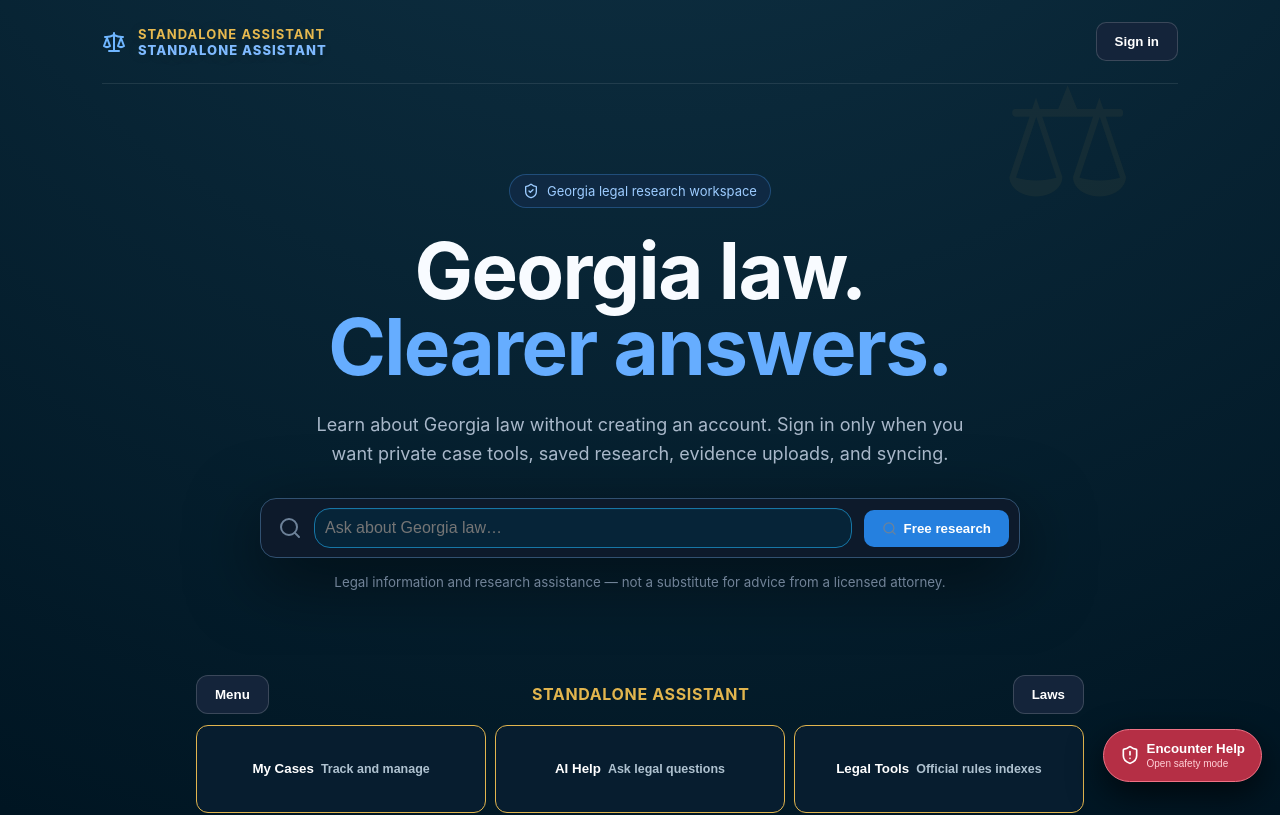
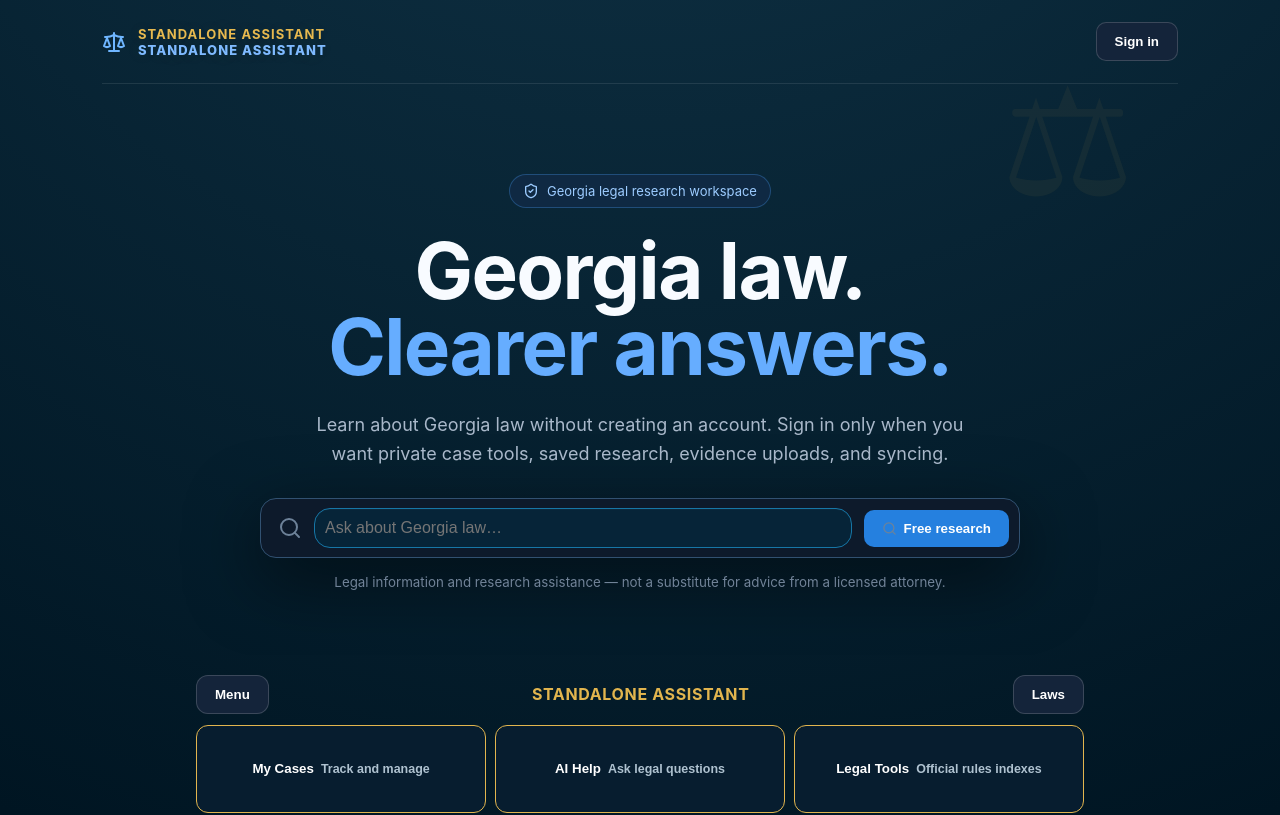
Before and after one commit to davidgoldberg6060-oss/GA-LAW-HELP, a React (Vite) app: page / in a window 1280 px wide. Shown: the top 815 px of the page. Built offline with nearby package versions, Linux system fonts and the light colour scheme.

Commit message:
Remove floating red Encounter Help button; encounter help stays on the home situation cards and the menu

```diff
--- a/src/App.tsx
+++ b/src/App.tsx
@@ -559,7 +559,7 @@ export default function App(){
   <MyCase api={API} initial={caseStart} onCivil={()=>setTool('case')} onAsk={()=>setTool('avoid')}/>
   <section className="learn" id="law-library"><div className="sectionTitle"><BookOpen/><div><h2>Funny, Weird & Surprising Georgia Law</h2><p>Browse free as a guest: real Georgia laws and court cases that sound made up, each with its citation and source.</p></div></div>
    <FunnyGeorgia api={API}/></section>
-  <button className="encounterFab" onClick={()=>{setScenario('traffic');openPolice()}}><ShieldAlert size={20}/><span><b>Encounter Help</b><small>Open safety mode</small></span></button>
+  {/* No floating Encounter Help button: encounter/safety help is on the home "What is happening?" cards and the menu (Know Your Rights, Emergency Help). */}
   {tool&&<div className="modalBack" onMouseDown={e=>{if(e.target===e.currentTarget)closeTool()}}><section className="toolModal" role="dialog" aria-modal="true" aria-label={tool==='avoid'?'Avoid trouble':tool==='case'?'Private case assistant':'Help me talk to police'}>
    <button className="close" onClick={closeTool} aria-label="Close"><X/></button>
    {tool==='avoid'?<><ShieldAlert className="modalLogo"/><h2>Avoid Trouble</h2><p>Choose the situation closest to what is happening. Safety comes first; this is general information, not a substitute for a lawyer.</p>
--- a/src/styles.css
+++ b/src/styles.css
@@ -29,11 +29,11 @@
 .recordingList{margin-top:16px;border-top:1px solid #ffffff14;padding-top:13px}.recordingList h3{font-size:14px;margin:0 0 9px}.recordingList article{display:flex;justify-content:space-between;align-items:center;gap:10px;background:#0d1d30;border:1px solid #ffffff12;border-radius:10px;padding:11px}.recordingList article+article{margin-top:8px}.recordingList article>div:first-child{display:grid;gap:3px}.recordingList article span,.recordingList article small{color:#8094a8;font-size:11px}.recordingList article>div:last-child{display:flex;gap:5px}.recordingList article button{padding:8px;background:#142c45}.recordingList article .deleteRecording{color:#ff9aaa;border-color:#743342}
 @media(max-width:700px){.recordingHead{align-items:flex-start;flex-direction:column}.recordingHead select{width:100%}.recordingList article{align-items:flex-start;flex-direction:column}.recordingList article>div:last-child{width:100%}.recordingList article button{flex:1}}
 
-.encounterFab{position:fixed;right:18px;bottom:18px;z-index:30;background:#b52f45;border:1px solid #ef7285;box-shadow:0 12px 35px #000a;padding:12px 16px;border-radius:99px}.encounterFab>span{display:grid;text-align:left;line-height:1.05}.encounterFab small{color:#ffd0d7;font-size:10px;margin-top:3px;font-weight:500}
+
 .protectionPanel{background:#07111e;border:1px solid #2b4662;border-radius:14px;margin:15px 0;overflow:hidden}.protectionPanel summary{display:flex;align-items:center;gap:10px;cursor:pointer;padding:14px;list-style:none}.protectionPanel summary::-webkit-details-marker{display:none}.protectionPanel summary>svg{color:#67adf6;flex:0 0 auto}.protectionPanel summary span{display:grid;gap:3px}.protectionPanel summary small{color:#7f94aa;font-weight:400}.protectionPanel[open] summary{border-bottom:1px solid #ffffff12}
 .incidentGrid{display:grid;grid-template-columns:1fr 1fr;gap:11px;padding:14px 14px 0}.incidentGrid label,.incidentNotes{display:grid;gap:6px;color:#aebed0;font-size:12px}.incidentGrid input,.incidentNotes textarea{width:100%;background:#0c1d30;border:1px solid #2e4a67;color:white;border-radius:9px;padding:10px;font:inherit;outline:0}.incidentGrid input:focus,.incidentNotes textarea:focus{border-color:#5aa9f5}.locationButton{margin:12px 14px 0;background:#153554;border-color:#3f75a6}.incidentNotes{padding:12px 14px 0}.incidentNotes textarea{min-height:105px;resize:vertical;line-height:1.4}.incidentActions{display:flex;gap:8px;padding:12px 14px 14px}.incidentActions button{flex:1;background:#247fdc;border:0}.incidentActions .clearReport{background:#411d28;border:1px solid #713240;color:#ffc2cc}
 .legalHelpLinks{display:grid;gap:8px;padding:14px}.legalHelpLinks a{display:grid;grid-template-columns:1fr auto;gap:3px 10px;align-items:center;text-decoration:none;color:#eef5ff;background:#0d2034;border:1px solid #ffffff12;border-radius:10px;padding:12px}.legalHelpLinks a span{color:#8397ab;font-size:12px}.legalHelpLinks a svg{grid-column:2;grid-row:1/3;color:#67adf6}.legalHelpLinks a:hover{border-color:#5aa9f5}.lawyerBoundary{color:#7f94aa;font-size:11px;line-height:1.45;margin:0;padding:0 14px 14px}
-@media(max-width:700px){.encounterFab{right:12px;bottom:12px}.incidentGrid{grid-template-columns:1fr}}
+@media(max-width:700px){.incidentGrid{grid-template-columns:1fr}}
 
 .trustedFields{display:grid;grid-template-columns:1fr 1fr;gap:11px;padding:14px 14px 0}.trustedFields label{display:grid;gap:6px;color:#aebed0;font-size:12px}.trustedFields input{width:100%;background:#0c1d30;border:1px solid #2e4a67;color:white;border-radius:9px;padding:10px;font:inherit;outline:0}.trustedFields input:focus{border-color:#5aa9f5}.trustedNote{color:#7f94aa;font-size:11px;line-height:1.45;margin:11px 14px}.trustedActions{display:flex;gap:8px;padding:0 14px 14px}.trustedActions button{flex:1;background:#247fdc;border:0}.trustedActions .safeButton{background:#176649;border:1px solid #3b9e79}.hashLine{display:flex;align-items:center;gap:4px;color:#7faed7!important;font-family:ui-monospace,SFMono-Regular,Menlo,monospace}
 @media(max-width:700px){.trustedFields{grid-template-columns:1fr}.trustedActions{flex-direction:column}}
```
